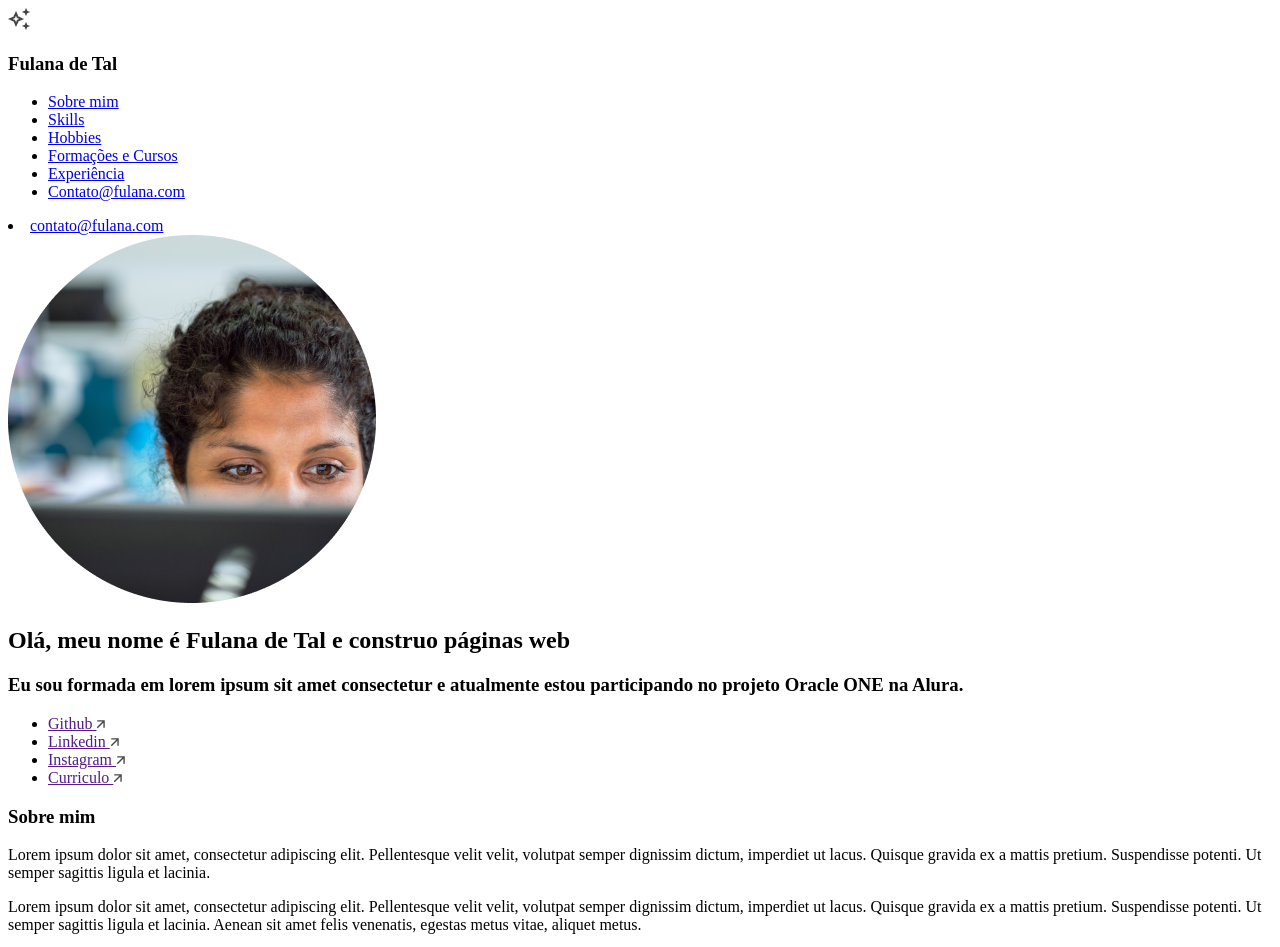
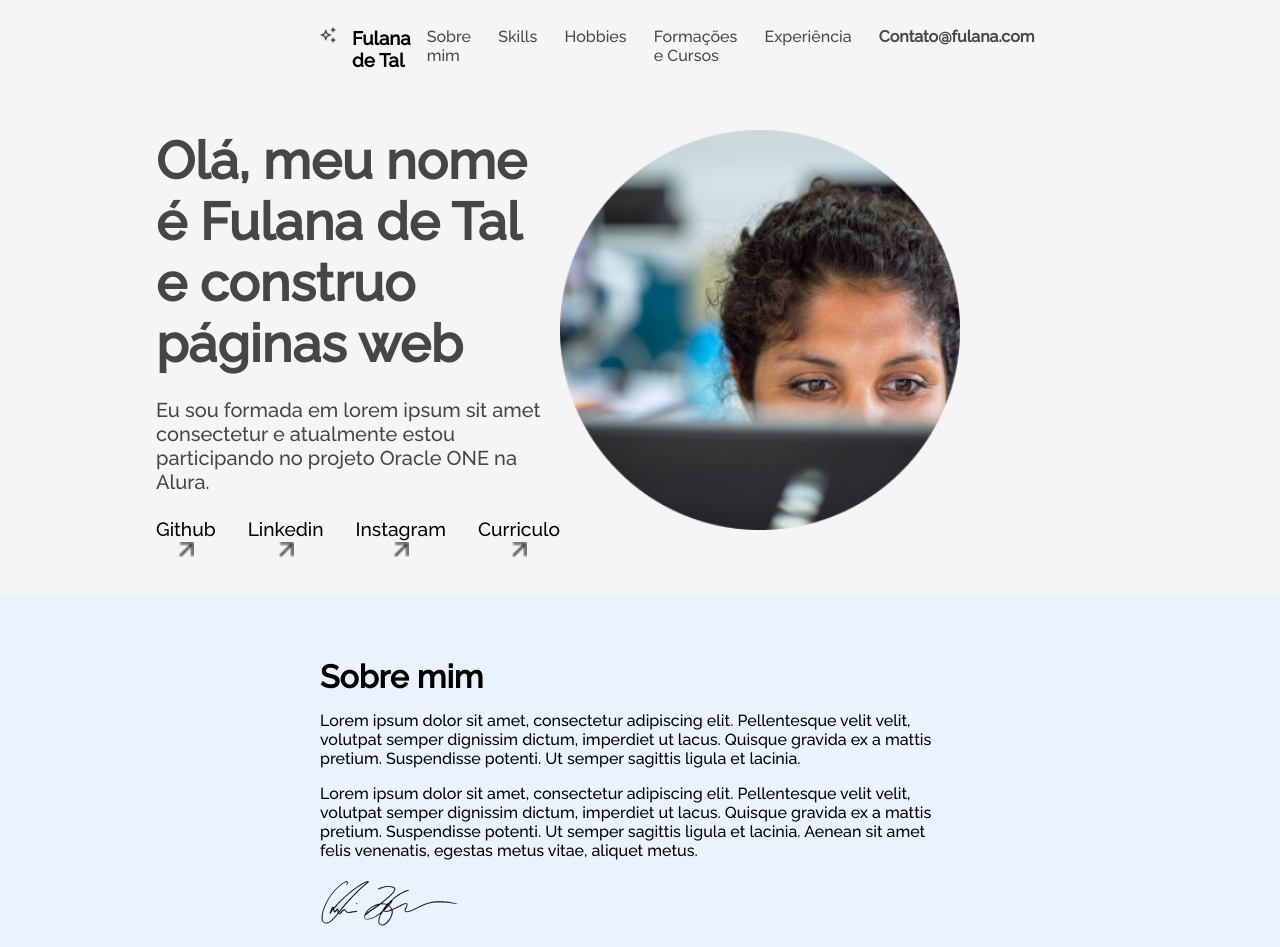
Before and after one commit to KingsNofsky/Portifolio, a plain HTML site: page index.html in a window 1280 px wide. Shown: the top 947 px of the page. Drawn offline with Linux system fonts and the light colour scheme.

Commit message:
Edicao .css

```diff
--- a/index.html
+++ b/index.html
@@ -7,24 +7,23 @@
 
     <!-- Folha de estilo de CSS Linkado -->
     <link rel="stylesheet" href="style.css">
-
     <link rel="preconnect" href="https://fonts.googleapis.com">
     <link rel="preconnect" href="https://fonts.gstatic.com" crossorigin>
 
     <!-- Fonte do Projeto Raleway -->
     <link href="https://fonts.googleapis.com/css2?family=Raleway:wght@500&display=swap" rel="stylesheet">
 
-    <title>Portifólio Pessoal</title>
+  <title>Portifólio Pessoal</title>
 </head>
 <body>
     <!-- Sessão de Menu  -->
     <div class="all">
-    <section class="menu">
+    <section class="menu column">
         <header>
             <img src="assets\vector.png">
             <h3 class="menu__title">Fulana de Tal</h3>
         </header>
-        <nav>
+        <nav >
             <ul class="menu__list">
                 <li class="menu__list__item"><a href="#sobremim">Sobre mim</a></li>
                 <li class="menu__list__item"><a href="#skills">Skills</a></li>
@@ -33,13 +32,12 @@
                 <li class="menu__list__item"><a href="#xp">Experiência</a></li>
                 <li class="menu__list__item"><a href="#contato">Contato@fulana.com</a></li>
             </ul>
-            <li class="menu__list__item__contato"><a href="#contato">contato@fulana.com</a></li>
         </nav>
     </section>
 
 <!-- Sessão de Header/Title/Hero -->
     <section class="title">
-        <div class="title__div">
+        <div class="title__div column">
             <img class="title__profile" src="assets\profile.png">
             <div class="title__container" id="#sobremim">
                 <h2 class="title__bio">Olá, meu nome é Fulana de Tal e construo páginas web</h2>
@@ -57,18 +55,18 @@
 
         <!-- Sessão sobre mim -->
     <section class="about">
-        <div class="about__container">
+        <div class="about__container column">
             <h3 class="about__title">Sobre mim</h3>
             <p class="about__paragraph">Lorem ipsum dolor sit amet, consectetur adipiscing elit. Pellentesque velit velit, volutpat semper dignissim dictum, imperdiet ut lacus. Quisque gravida ex a mattis pretium. Suspendisse potenti. Ut semper sagittis ligula et lacinia. </p>
             <p class="about__paragraph">Lorem ipsum dolor sit amet, consectetur adipiscing elit. Pellentesque velit velit, volutpat semper dignissim dictum, imperdiet ut lacus. Quisque gravida ex a mattis pretium. Suspendisse potenti. Ut semper sagittis ligula et lacinia. Aenean sit amet felis venenatis, egestas metus vitae, aliquet metus.</p>
             <!-- Caso queira colocar sua própria assinatura, insira aqui! -->
-            <img src="assets\signature.png">
+            <img id="img_signature"src="assets\signature.png">
         </div>
     </section>
 
 <!-- Sessão de Skills/Habilidades -->
-    <section class="skills">
-        <h3 class="skills__title" id="skills">Skills</h3>
+    <section class="skills column">
+        <h3 class="skills__title column" id="skills">Skills</h3>
             <div class="skills__line">
                 <div class="skills__box">
                     <ul>
@@ -115,7 +113,7 @@
     </section>
 
 <!-- Sessão de Hobbies -->
-    <section class="hobbies" id="hobbies">
+    <section class="hobbies column" id="hobbies">
         <h3 class="hobbies__title">Hobbies</h3>
             <div class="hobbies__line">
                 <div class="hobbies__box">
@@ -163,7 +161,7 @@
     </section>
 
     <!-- Sessão de Histórico Acadêmico -->
-    <section class="academic">
+    <section class="academic column">
         <h2 class="academic__title" id="formacao">Formação acadêmica</h2>
         <div class="academic__courses">
             <div class="academic__courses__box">
@@ -194,7 +192,7 @@
     </section>
 
     <!-- Sessão de Experiência Profissional/Projetos-->
-    <section class="experience">
+    <section class="experience column">
         <h2 class="experience__section__title" id="xp">Experiência Profissional</h2>
         <div class="experiencie__box">
             <!-- Insira a logo/captura de seu projeto/trabalho -->
--- a/style.css
+++ b/style.css
@@ -0,0 +1,136 @@
+* {
+  margin: 0;
+  padding: 0;
+  list-style: none;
+  text-decoration: none;
+  box-sizing: border-box;
+}
+
+body {
+
+  background-color: #F5F5F5;
+  font-family: "Raleway";
+
+ }
+
+.all {
+  display: flex;
+  flex-direction: column;
+  gap:32px;
+}
+.column {
+  width: 50%;
+  max-width: 1440px;
+  margin: 0 auto;
+}
+.menu {
+  display: flex;
+  gap: 1rem;
+  padding: 1.7rem 0;
+  justify-content: space-between;
+}
+
+header {
+  display: flex;
+  gap: 1rem;
+}
+
+.menu__list {
+  display: flex;
+  gap: 1.7rem;
+}
+
+.menu__list a {
+  color: #494949;
+}
+
+.menu__list li:nth-child(6) {
+  font-weight: 900;
+}
+
+.title__bio {
+  font-size: 3.25rem;
+  font-weight: bold;
+  color:#464646;
+}
+.title__subsection {
+  font-size: 1.25rem;
+  font-weight:300;
+  color:#464646;
+}
+.title{
+  background-color: #F5F5F5;
+
+  }
+.title__div {
+  display: flex;
+  flex-direction: row-reverse;
+  text-align: center;
+}
+.title__profile {
+  width: 400px;
+  height: 400px;
+}
+
+.title__container {
+  display: flex;
+  flex-direction: column;
+  margin: auto 0;
+  gap: 24px;
+  text-align: start;
+}
+
+.title__network {
+  display: flex;
+  gap: 32px;
+  text-align: center;
+  font-size: 1.2rem;
+  color: black;
+}
+.title__network__item {
+
+}
+.title__network a, img {
+  width: 16px;
+  height: 16px;
+  color: black;
+}
+
+/*Sobre mim*/
+
+.about {
+  background-color: #EAF2FD;
+  padding: 64px 0 64px 0;
+  }
+.about__container {
+  display: flex;
+  flex-direction: column;
+  gap:16px;
+}
+.about__title {
+  font-size: 32px;
+  font-weight: bold;
+}
+.about__paragraph{
+  max-width: 751px;
+  font-size: 1rem;
+  font-weight: 200;
+}
+#img_signature {
+  width:140px;
+  height: 52px;
+}
+/*Sessão de Skills/Habilidades*/
+.skills__title  {
+  text-align: center;
+}
+.skills__line {
+  display: flex;
+  justify-content: space-between;
+  gap:16px;
+}
+.skills__box {
+  background-color: #fff;
+  width: 176px;
+  height: 174px;
+}
```
Also changed, not shown: 1 other file.
